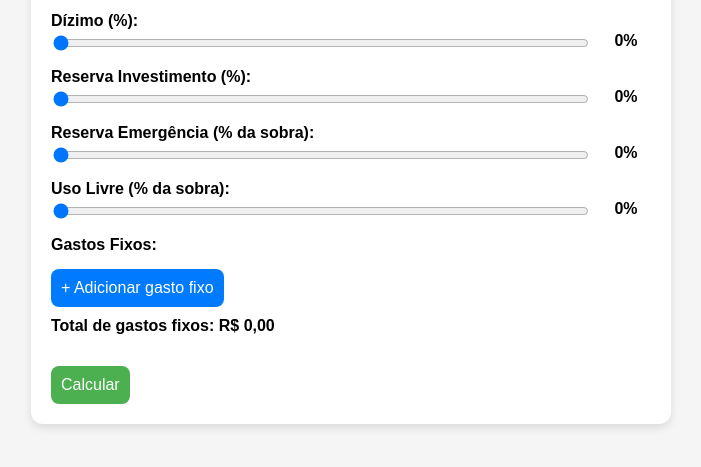
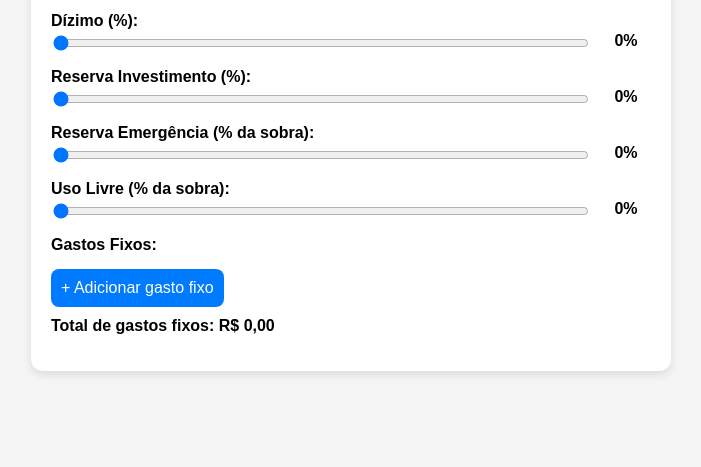
Before and after one commit to FranciscoEsley/calculadora, a plain HTML site: page index.html in a window 1280 px wide. Shown: the part 177-644 px from the top of the page, without its empty margins (289-990 px from the left). Drawn offline with Linux system fonts and the light colour scheme.

Commit message:
Update index.html

```diff
--- a/index.html
+++ b/index.html
@@ -148,8 +148,6 @@
 
     <p id="totalFixos" style="margin-top:10px;font-weight:bold;">Total de gastos fixos: R$ 0,00</p>
 
-    <button onclick="calcular()">Calcular</button>
-
     <div id="resultado" class="resultado" style="display:none;"></div>
   </div>
 
```
